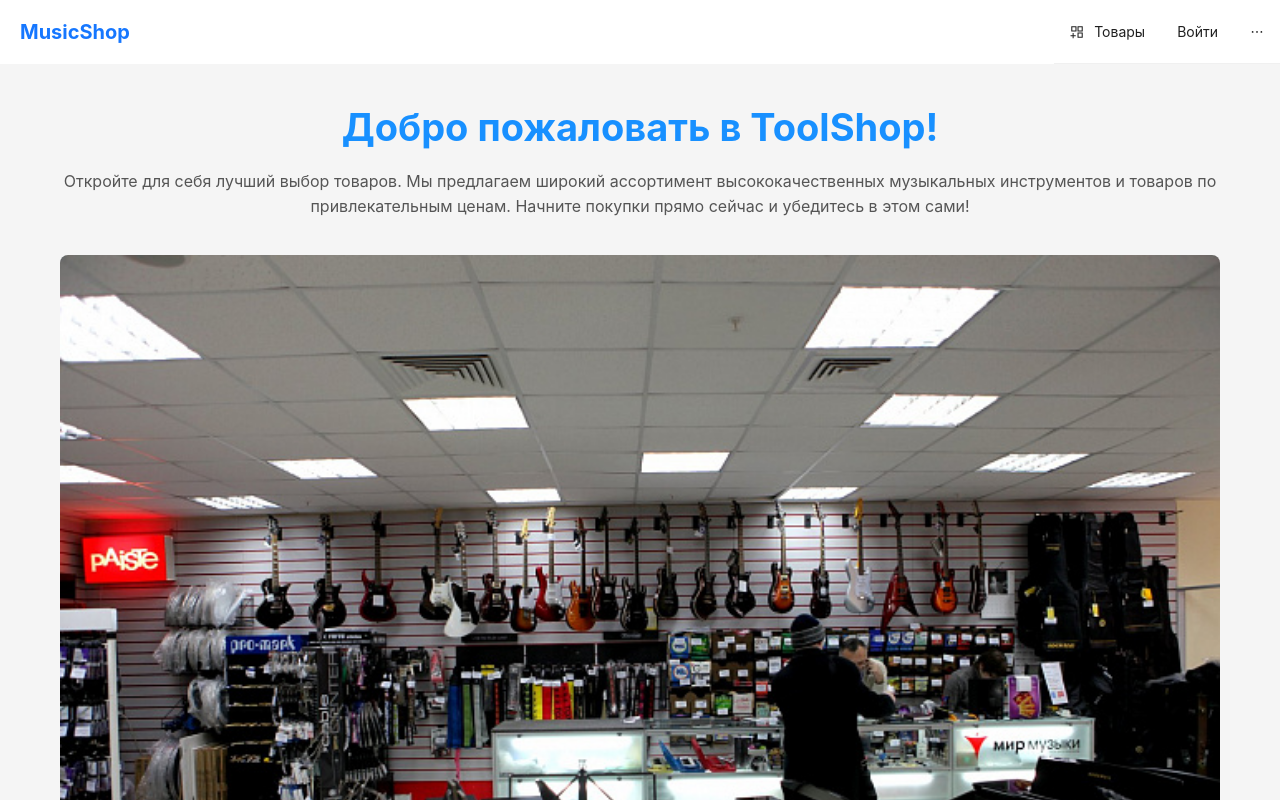
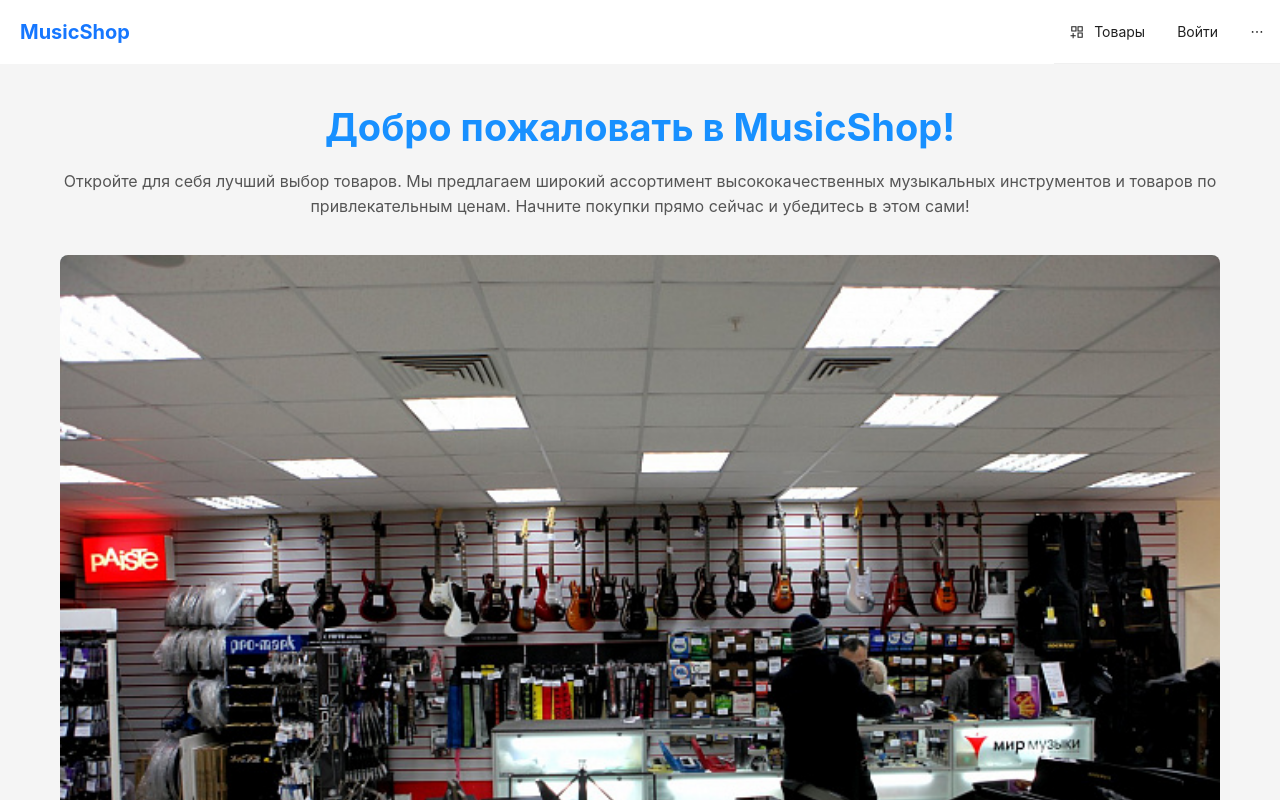
Before and after one commit to Invcxze/ToolShop, a React (Vite) app in the folder frontend/: page / in a window 1280 px wide. Shown: the top 800 px of the page. Built offline with nearby package versions, Linux system fonts and the light colour scheme.

Commit message:
micro fixes

```diff
--- a/frontend/src/pages/HomePage.tsx
+++ b/frontend/src/pages/HomePage.tsx
@@ -12,7 +12,7 @@ const HomePage = () => {
   return (
     <div style={{ maxWidth: '1200px', margin: 'auto', padding: '20px', textAlign: 'center' }}>
       <Title level={1} style={{ fontWeight: 'bold', color: '#1890ff' }}>
-        Добро пожаловать в ToolShop!
+        Добро пожаловать в MusicShop!
       </Title>
       <Paragraph style={{ fontSize: '16px', color: '#555' }}>
         Откройте для себя лучший выбор товаров. Мы предлагаем широкий ассортимент высококачественных музыкальных инструментов и товаров по привлекательным ценам. Начните покупки прямо сейчас и убедитесь в этом сами!
```
